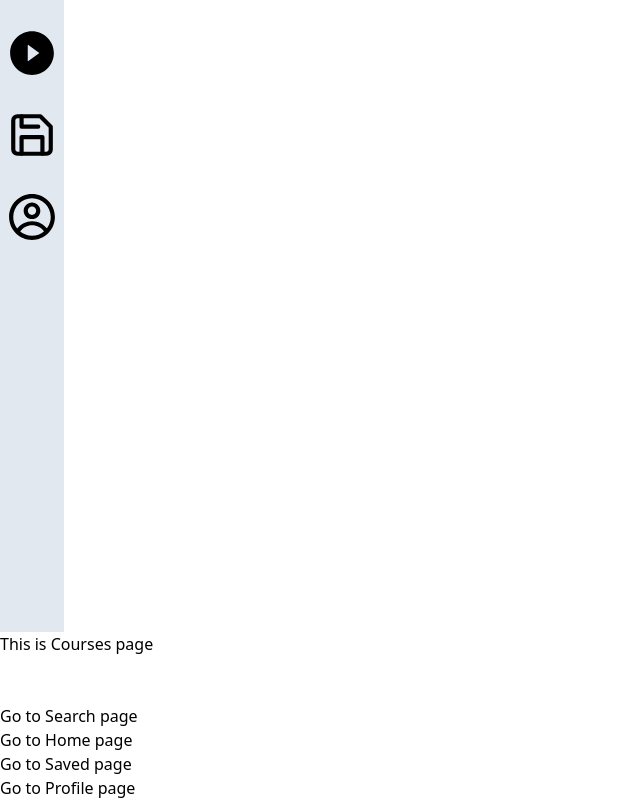
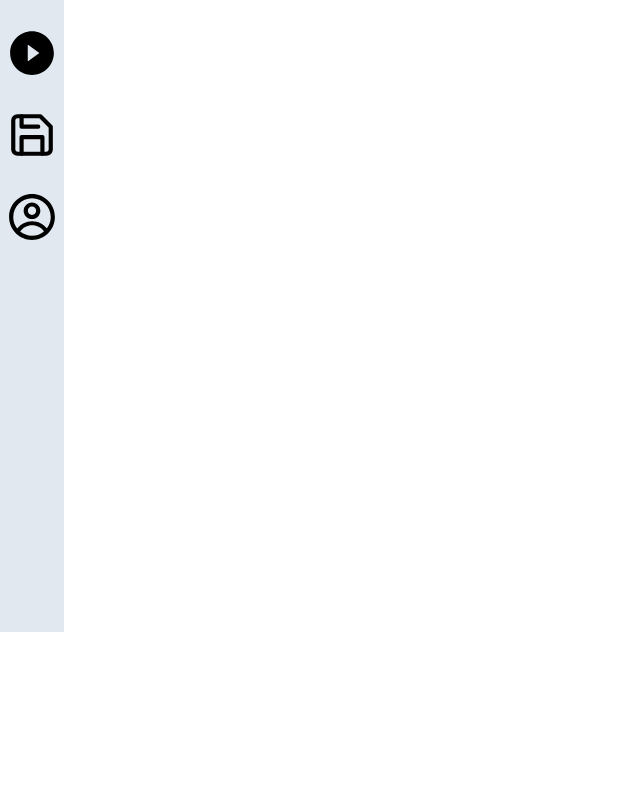
Before and after one commit to 202303-PRM-TR-FEW/CapstoneProject-Team2, a Next.js app: page /courses in a window 1280 px wide. Shown: the part 168-968 px from the top of the page, without its empty margins (0-640 px from the left). After the commit the page ends 800 px from the top, so only its background shows below. Built offline with nearby package versions, Linux system fonts and the light colour scheme.

Commit message:
Fixed navbar

```diff
--- a/app/courses/page.js
+++ b/app/courses/page.js
@@ -1,23 +1,8 @@
-import Link from "next/link";
 
 const page = () => {
   return (
     <div>
-      <h1>This is Courses page</h1>
-      <br />
-      <br />
-      <h2>
-        <Link href="search">Go to Search page</Link>
-      </h2>
-      <h2>
-        <Link href="home">Go to Home page</Link>
-      </h2>
-      <h2>
-        <Link href="saved">Go to Saved page</Link>
-      </h2>
-      <h2>
-        <Link href="profile">Go to Profile page</Link>
-      </h2>
+
     </div>
   );
 };
--- a/app/profile/page.js
+++ b/app/profile/page.js
@@ -3,21 +3,7 @@ import Link from "next/link";
 const page = () => {
   return (
     <div>
-      <h1>This is Profile page</h1>
-      <br />
-      <br />
-      <h2>
-        <Link href="search">Go to Search page</Link>
-      </h2>
-      <h2>
-        <Link href="courses">Go to Courses page</Link>
-      </h2>
-      <h2>
-        <Link href="saved">Go to Saved page</Link>
-      </h2>
-      <h2>
-        <Link href="home">Go to Home page</Link>
-      </h2>
+
     </div>
   );
 };
--- a/app/saved/page.js
+++ b/app/saved/page.js
@@ -3,21 +3,7 @@ import Link from "next/link";
 const page = () => {
   return (
     <div>
-      <h1>This is Saved page</h1>
-      <br />
-      <br />
-      <h2>
-        <Link href="search">Go to Search page</Link>
-      </h2>
-      <h2>
-        <Link href="courses">Go to Courses page</Link>
-      </h2>
-      <h2>
-        <Link href="home">Go to Home page</Link>
-      </h2>
-      <h2>
-        <Link href="profile">Go to Profile page</Link>
-      </h2>
+
     </div>
   );
 };
--- a/app/search/page.js
+++ b/app/search/page.js
@@ -1,23 +1,8 @@
-import Link from "next/link";
 
 const page = () => {
   return (
     <div>
-      <h1>This is Search page</h1>
-      <br />
-      <br />
-      <h2>
-        <Link href="home">Go to Home page</Link>
-      </h2>
-      <h2>
-        <Link href="courses">Go to Courses page</Link>
-      </h2>
-      <h2>
-        <Link href="saved">Go to Saved page</Link>
-      </h2>
-      <h2>
-        <Link href="profile">Go to Profile page</Link>
-      </h2>
+
     </div>
   );
 };
--- a/components/NavigationBar.js
+++ b/components/NavigationBar.js
@@ -11,21 +11,19 @@ const NavigationBar = () => {
   return (
     <div className=" bg-slate-200 flex flex-col gap-4  w-[4rem] h-screen  items-center">
         <div className=" flex flex-col gap-8 mt-8 h-1/2">
-        <Link href="search">
+        <Link href="home">
           <AiFillHome size={50} />
         </Link>
-
         <Link href="search">
           <AiOutlineSearch size={50} />
         </Link>
-
-        <Link href="search">
+        <Link href="courses">
           <AiFillPlayCircle size={50} />
         </Link>
-        <Link href="search">
+        <Link href="saved">
           <FiSave size={50} />
         </Link>
-        <Link href="search">
+        <Link href="profile">
           <CgProfile size={50} />
         </Link>
         </div>
```
Lines whose indentation alone changed are shown as unchanged.
